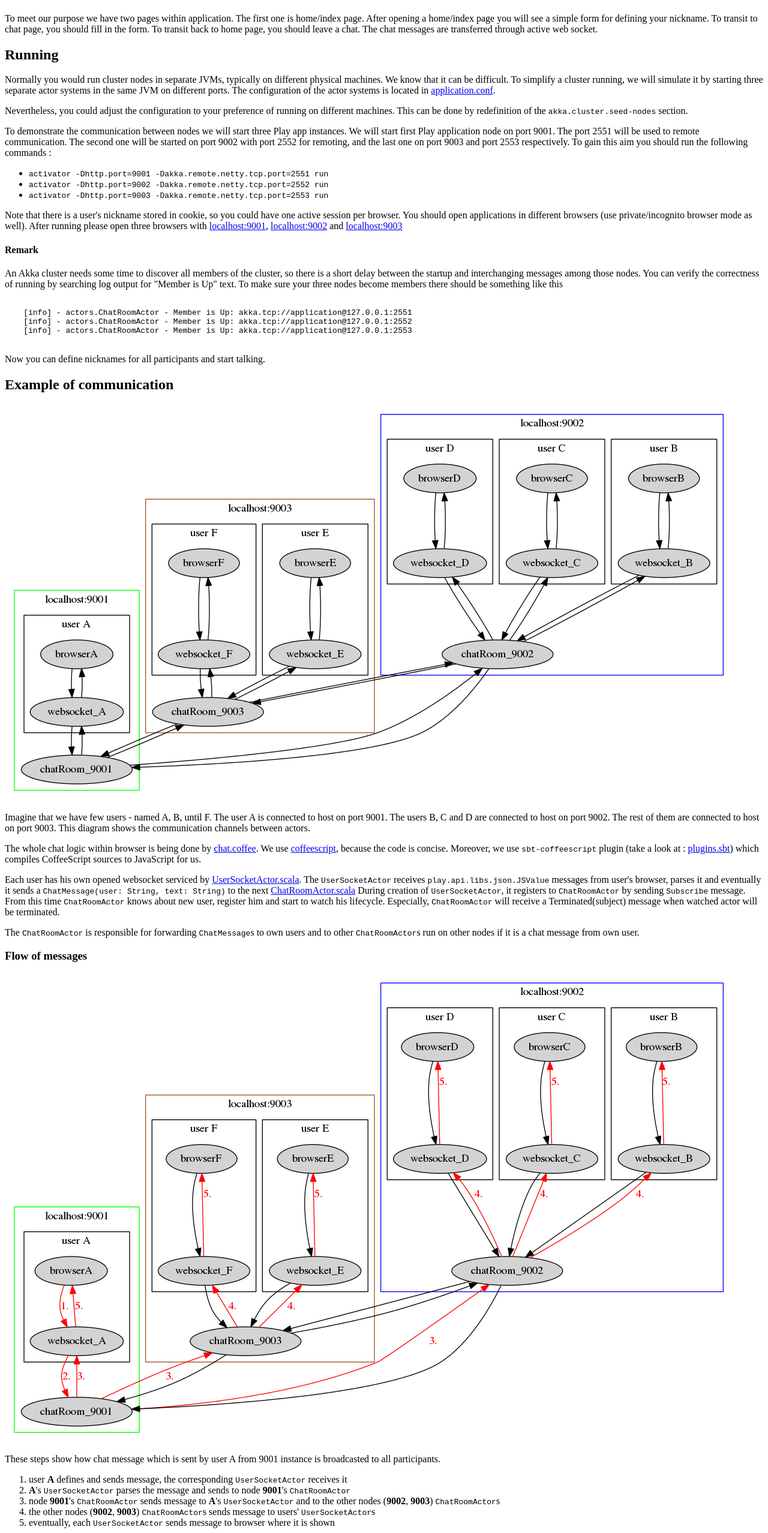
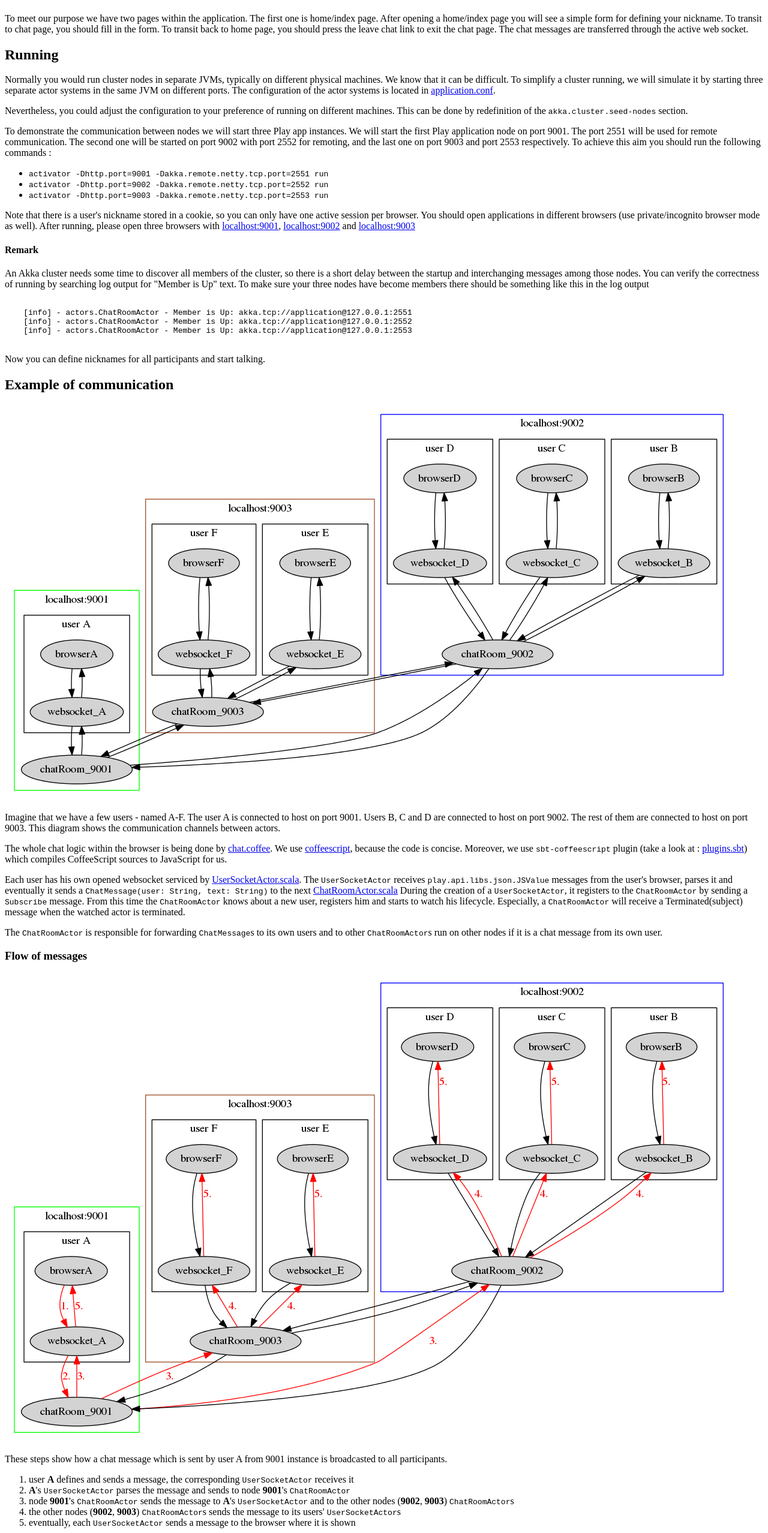
Before and after one commit to JAVEO/clustered-chat, a plain HTML site: page tutorial/index.html in a window 1280 px wide. Shown: the part 241-2797 px from the top of the page at 60% size. Drawn offline with Linux system fonts and the light colour scheme; files whose address does not match are found by name.

Commit message:
redaction

```diff
--- a/tutorial/index.html
+++ b/tutorial/index.html
@@ -8,7 +8,7 @@
     <div>
         <h2>Clustered chat</h2>
         <p>
-            The purpose of this application is to illustrate using web sockets for communication between cluster nodes.
+            The purpose of this application is to illustrate how to use web sockets for communication between cluster nodes.
         </p>
     </div>
 
@@ -17,10 +17,11 @@
 
         <img src="tutorial/application.png">
         <p>
-            To meet our purpose we have two pages within application.
+            To meet our purpose we have two pages within the application.
             The first one is home/index page. After opening a home/index page
             you will see a simple form for defining your nickname. To transit to chat page, you should fill in the form.
-            To transit back to home page, you should leave a chat. The chat messages are transferred through active web socket.
+            To transit back to home page, you should press the leave chat link to exit the chat page.
+            The chat messages are transferred through the active web socket.
         </p>
     </div>
 
@@ -39,10 +40,10 @@
 
         <p>
             To demonstrate the communication between nodes we will start three Play app instances.
-            We will start first Play application node on port 9001. The port 2551 will be used to remote communication.
+            We will start the first Play application node on port 9001. The port 2551 will be used for remote communication.
             The second one will be started on port 9002 with port 2552 for remoting, and the last one on port 9003 and port 2553 respectively.
 
-            To gain this aim you should run the following commands :
+            To achieve this aim you should run the following commands :
             <ul>
                 <li><code>activator -Dhttp.port=9001 -Dakka.remote.netty.tcp.port=2551 run</code></li>
                 <li><code>activator -Dhttp.port=9002 -Dakka.remote.netty.tcp.port=2552 run</code></li>
@@ -51,9 +52,9 @@
         </p>
 
         <p>
-            Note that there is a user's nickname stored in cookie, so you could have one active session per browser.
+            Note that there is a user's nickname stored in a cookie, so you can only have one active session per browser.
             You should open applications in different browsers (use private/incognito browser mode as well).
-            After running please open three browsers with <a href="http://localhost:9001">localhost:9001</a>, <a href="http://localhost:9002">localhost:9002</a>
+            After running, please open three browsers with <a href="http://localhost:9001">localhost:9001</a>, <a href="http://localhost:9002">localhost:9002</a>
             and  <a href="http://localhost:9003">localhost:9003</a>
         </p>
 
@@ -62,7 +63,7 @@
             An Akka cluster needs some time to discover all members of the cluster,
             so there is a short delay between the startup and interchanging messages among those nodes.
             You can verify the correctness of running by searching log output for "Member is Up" text.
-            To make sure your three nodes become members there should be something like this
+            To make sure your three nodes have become members there should be something like this in the log output
             <pre><code>
     [info] - actors.ChatRoomActor - Member is Up: akka.tcp://application@127.0.0.1:2551
     [info] - actors.ChatRoomActor - Member is Up: akka.tcp://application@127.0.0.1:2552
@@ -79,40 +80,40 @@
 
         <img src="tutorial/chat.png">
         <p>
-            Imagine that we have few users - named A, B, until F. The user A is connected to host on port 9001.
-            The users B, C and D are connected to host on port 9002. The rest of them are connected to host on port 9003.
+            Imagine that we have a few users - named A-F. The user A is connected to host on port 9001.
+            Users B, C and D are connected to host on port 9002. The rest of them are connected to host on port 9003.
             This diagram shows the communication channels between actors.
         </p>
         <p>
-            The whole chat logic within browser is being done by <a href="#code/app/assets/javascripts/chat.coffee" class="shortcut">chat.coffee</a>.
+            The whole chat logic within the browser is being done by <a href="#code/app/assets/javascripts/chat.coffee" class="shortcut">chat.coffee</a>.
             We use <a href="http://coffeescript.org/">coffeescript</a>, because the code is concise.
             Moreover, we use <code>sbt-coffeescript</code> plugin (take a look at : <a href="#code/project/plugins.sbt" class="shortcut">plugins.sbt</a>)
             which compiles CoffeeScript sources to JavaScript for us.
         </p>
         <p>
             Each user has his own opened websocket serviced by <a href="#code/app/actors/UserSocketActor.scala" class="shortcut">UserSocketActor.scala</a>.
-            The <code>UserSocketActor</code> receives <code>play.api.libs.json.JSValue</code> messages from user's browser, parses it and eventually
+            The <code>UserSocketActor</code> receives <code>play.api.libs.json.JSValue</code> messages from the user's browser, parses it and eventually
             it sends a <code>ChatMessage(user: String, text: String)</code> to the next <a href="#code/app/actors/chat.scala" class="shortcut">ChatRoomActor.scala</a>
 
-            During creation of <code>UserSocketActor</code>, it registers to <code>ChatRoomActor</code> by sending <code>Subscribe</code> message.
-            From this time <code>ChatRoomActor</code> knows about new user, register him and start to watch his lifecycle.
-            Especially, <code>ChatRoomActor</code> will receive a Terminated(subject) message when watched actor will be terminated.
+            During the creation of a <code>UserSocketActor</code>, it registers to the <code>ChatRoomActor</code> by sending a <code>Subscribe</code> message.
+            From this time the <code>ChatRoomActor</code> knows about a new user, registers him and starts to watch his lifecycle.
+            Especially, a <code>ChatRoomActor</code> will receive a Terminated(subject) message when the watched actor is terminated.
         </p>
         <p>
-            The <code>ChatRoomActor</code> is responsible for forwarding <code>ChatMessage</code>s to own users
-            and to other <code>ChatRoomActor</code>s run on other nodes if it is a chat message from own user.
+            The <code>ChatRoomActor</code> is responsible for forwarding <code>ChatMessage</code>s to its own users
+            and to other <code>ChatRoomActor</code>s run on other nodes if it is a chat message from its own user.
         </p>
 
         <h3>Flow of messages</h3>
         <img src="tutorial/flow.png">
         <p>
-        These steps show how chat message which is sent by user A from 9001 instance is broadcasted to all participants.
+        These steps show how a chat message which is sent by user A from 9001 instance is broadcasted to all participants.
         <ol>
-            <li>user <b>A</b> defines and sends message, the corresponding <code>UserSocketActor</code> receives it</li>
+            <li>user <b>A</b> defines and sends a message, the corresponding <code>UserSocketActor</code> receives it</li>
             <li><b>A</b>'s <code>UserSocketActor</code> parses the message and sends to node <b>9001</b>'s <code>ChatRoomActor</code></li>
-            <li>node <b>9001</b>'s <code>ChatRoomActor</code> sends message to <b>A</b>'s <code>UserSocketActor</code> and to the other nodes (<b>9002</b>, <b>9003</b>) <code>ChatRoomActor</code>s</li>
-            <li>the other nodes (<b>9002</b>, <b>9003</b>) <code>ChatRoomActor</code>s sends message to users' <code>UserSocketActor</code>s</li>
-            <li>eventually, each <code>UserSocketActor</code> sends message to browser where it is shown</li>
+            <li>node <b>9001</b>'s <code>ChatRoomActor</code> sends the message to <b>A</b>'s <code>UserSocketActor</code> and to the other nodes (<b>9002</b>, <b>9003</b>) <code>ChatRoomActor</code>s</li>
+            <li>the other nodes (<b>9002</b>, <b>9003</b>) <code>ChatRoomActor</code>s sends the message to its users' <code>UserSocketActor</code>s</li>
+            <li>eventually, each <code>UserSocketActor</code> sends a message to the browser where it is shown</li>
         </ol>
         </p>
     </div>
```
